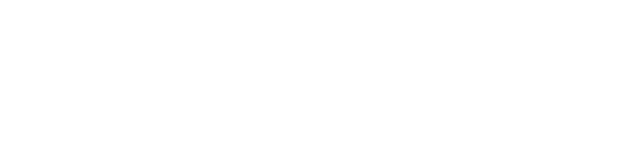
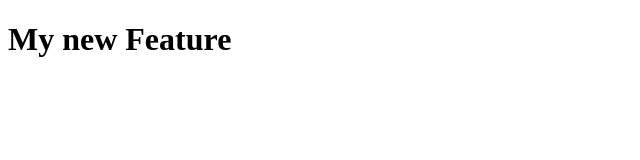
Before and after one commit to khushichaudharykc1122373/project2, a plain HTML site: page index.html in a window 1280 px wide. Shown: the whole page, without its empty margins (0-640 px from the left). Drawn offline with Linux system fonts and the light colour scheme.

Commit message:
new feature

```diff
--- a/index.html
+++ b/index.html
@@ -6,6 +6,6 @@
     <title>Sample Code</title>
 </head>
 <body>
-
+    <h1> My new Feature</h1>
 </body>
 </html>
```
